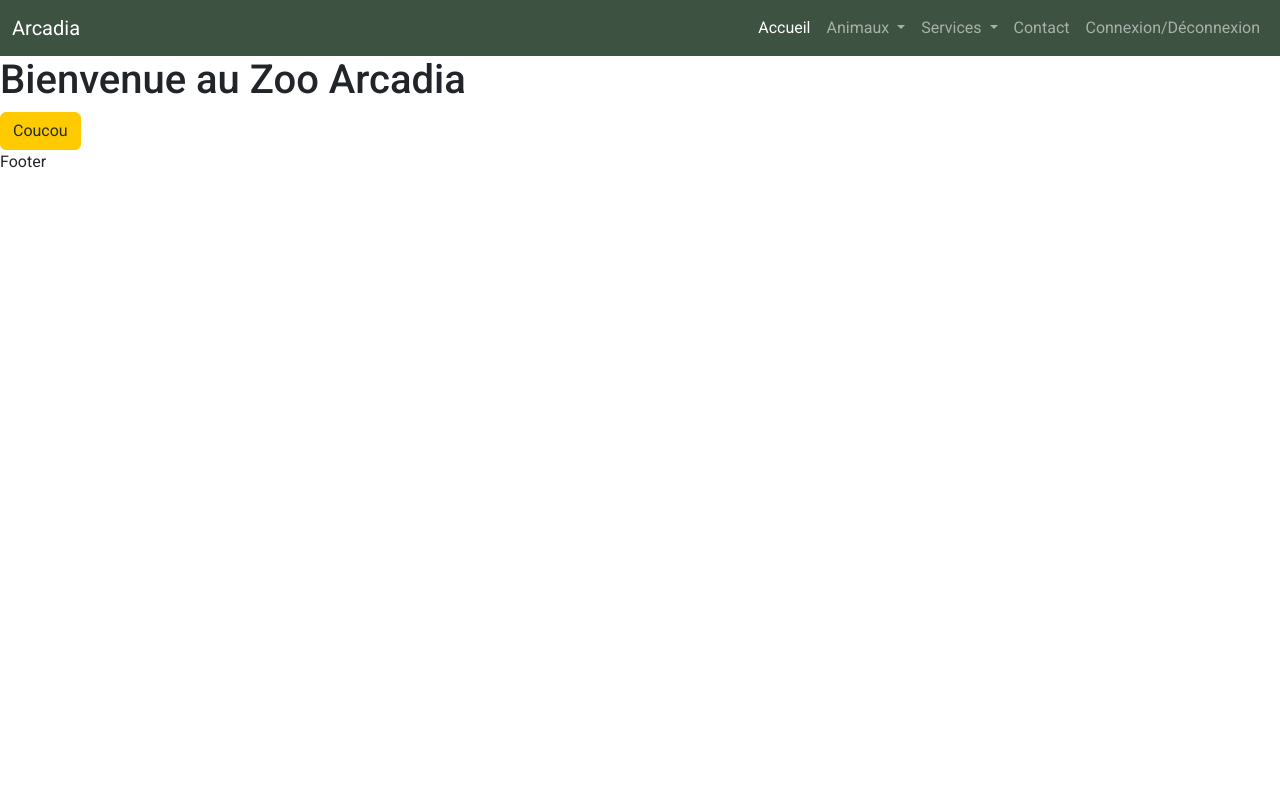
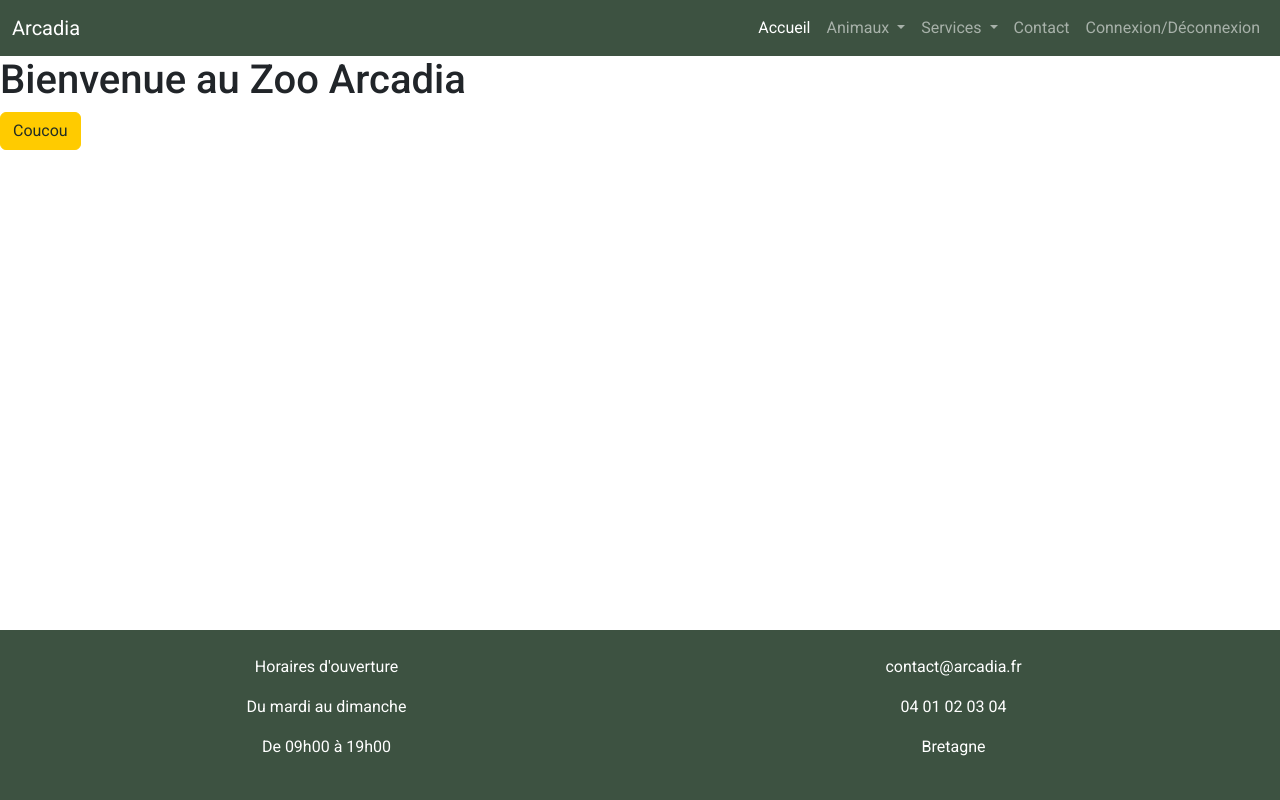
Before and after one commit to Imane-imz/ArcadiaZoo-FrontEnd, a website with bundled scripts: page index.html in a window 1280 px wide. Built offline with nearby package versions, Linux system fonts and the light colour scheme; files whose address does not match are found by name.

Commit message:
Ajout du footer

```diff
--- a/index.html
+++ b/index.html
@@ -62,7 +62,20 @@
 
     </main>
 
-    <footer>Footer</footer>
+    <footer class="bg-dark text-white text-center footer">
+        <div class="row">
+            <div class="col-6">
+                <p>Horaires d'ouverture</p>
+                <p>Du mardi au dimanche</p>
+                <p>De 09h00 à 19h00</p>
+            </div>
+            <div class="col-6">
+                <p>contact@arcadia.fr</p>
+                <p>04 01 02 03 04</p>
+                <p>Bretagne</p>
+            </div>
+        </div>
+    </footer>
 
     <script type="module" src="Router/router.js"></script>
     <script src="node_modules/bootstrap/dist/js/bootstrap.bundle.min.js"></script>
--- a/scss/main.scss
+++ b/scss/main.scss
@@ -1,2 +1,18 @@
 @import url("/node_modules/bootstrap-icons/font/bootstrap-icons.css");
 @import 'custom';
+
+html {
+    position: relative;
+    min-height: 100%;
+}
+
+main {
+    margin-bottom: 170px;
+}
+
+footer.footer {
+    padding: 25px;
+    position: absolute;
+    bottom: 0;
+    width: 100%;
+}
```
Also changed, not shown: scss/main.css, 1 other file.
